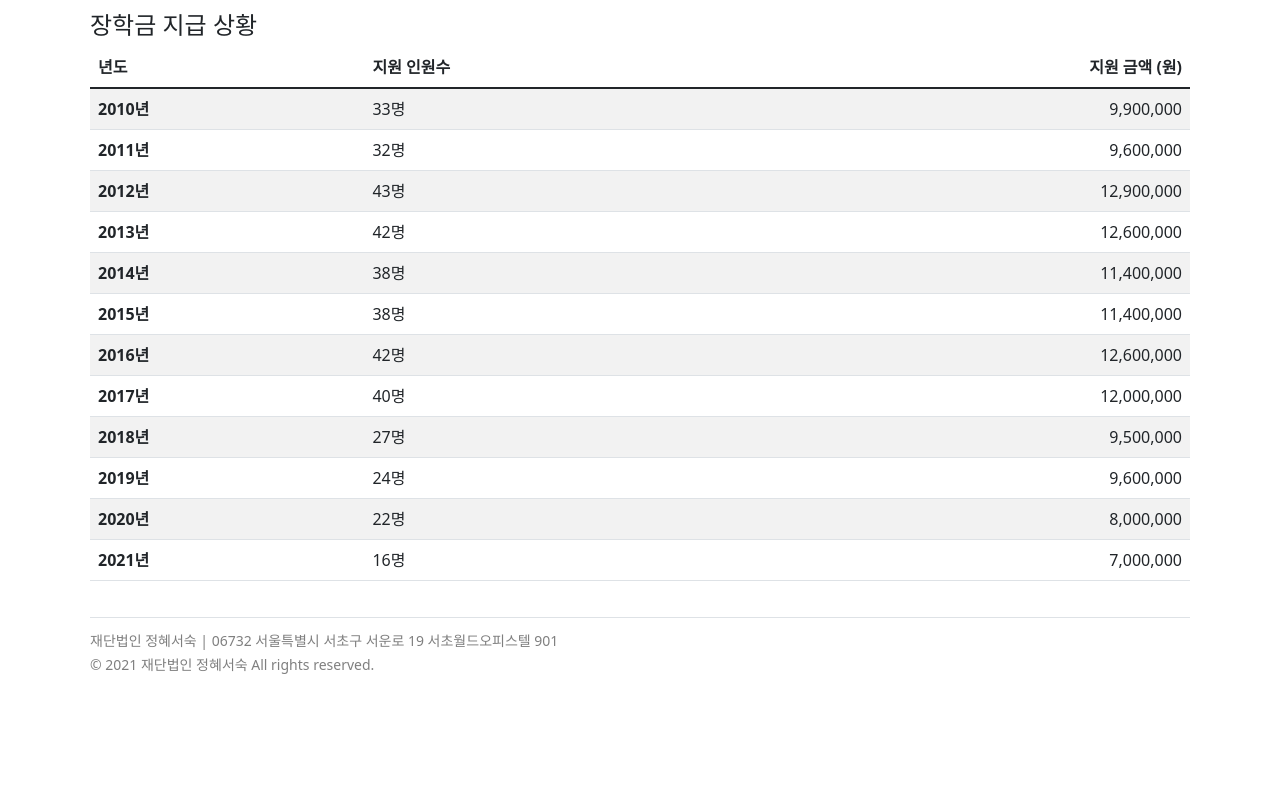
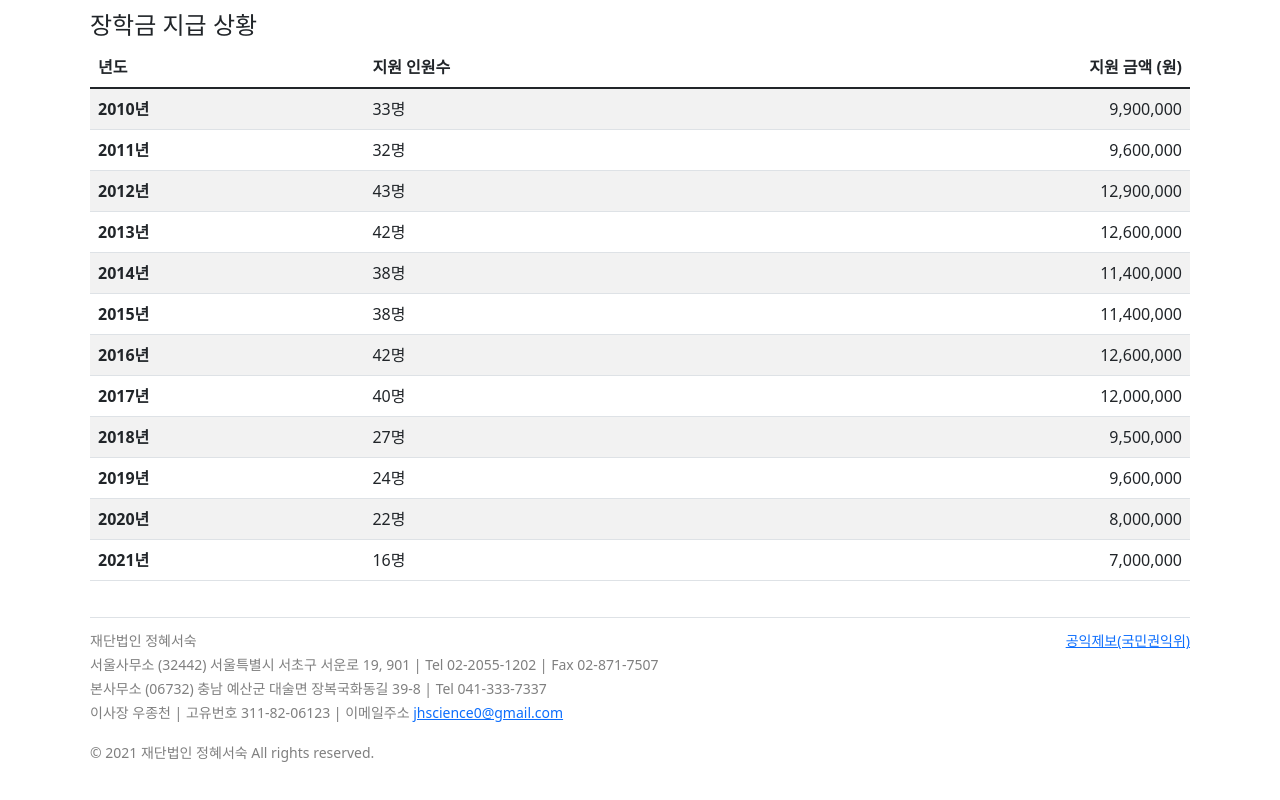
Before and after one commit to funsci/foundation, a plain HTML site: page index.html in a window 1280 px wide. Shown: the part 955-1755 px from the top of the page. Before the commit the page ends 1677 px from the top, so only its background shows below. Drawn offline with nearby package versions, Linux system fonts and the light colour scheme.

Commit message:
화면 하단의 footer 영역 추가 수정

```diff
--- a/index.html
+++ b/index.html
@@ -169,14 +169,33 @@
       </div>
 
       <div class="container page-footer border-top">
-        <p class="text-black-50">
-          <small
-            >재단법인 정혜서숙 | 06732 서울특별시 서초구 서운로 19
-            서초월드오피스텔 901</small
-          >
-          <br />
-          <small>&copy; 2021 재단법인 정혜서숙 All rights reserved.</small>
-        </p>
+        <div class="row">
+          <div class="col-9">
+            <p class="text-black-50">
+              <small
+                >재단법인 정혜서숙<br />
+                서울사무소 (32442) 서울특별시 서초구 서운로 19, 901 | Tel
+                02-2055-1202 | Fax 02-871-7507<br />
+                본사무소 (06732) 충남 예산군 대술면 장복국화동길 39-8 | Tel
+                041-333-7337<br />
+                이사장 우종천 | 고유번호 311-82-06123 | 이메일주소
+                <a href="mailto:jhscience0@gmail.com">jhscience0@gmail.com</a>
+              </small>
+            </p>
+            <p class="text-black-50">
+              <small>&copy; 2021 재단법인 정혜서숙 All rights reserved.</small>
+            </p>
+          </div>
+          <div class="col-3">
+            <p class="text-black-50 text-end">
+              <small>
+                <a href="https://www.epeople.go.kr" target="_blank"
+                  >공익제보(국민권익위)</a
+                ></small
+              >
+            </p>
+          </div>
+        </div>
       </div>
     </div>
 
```
